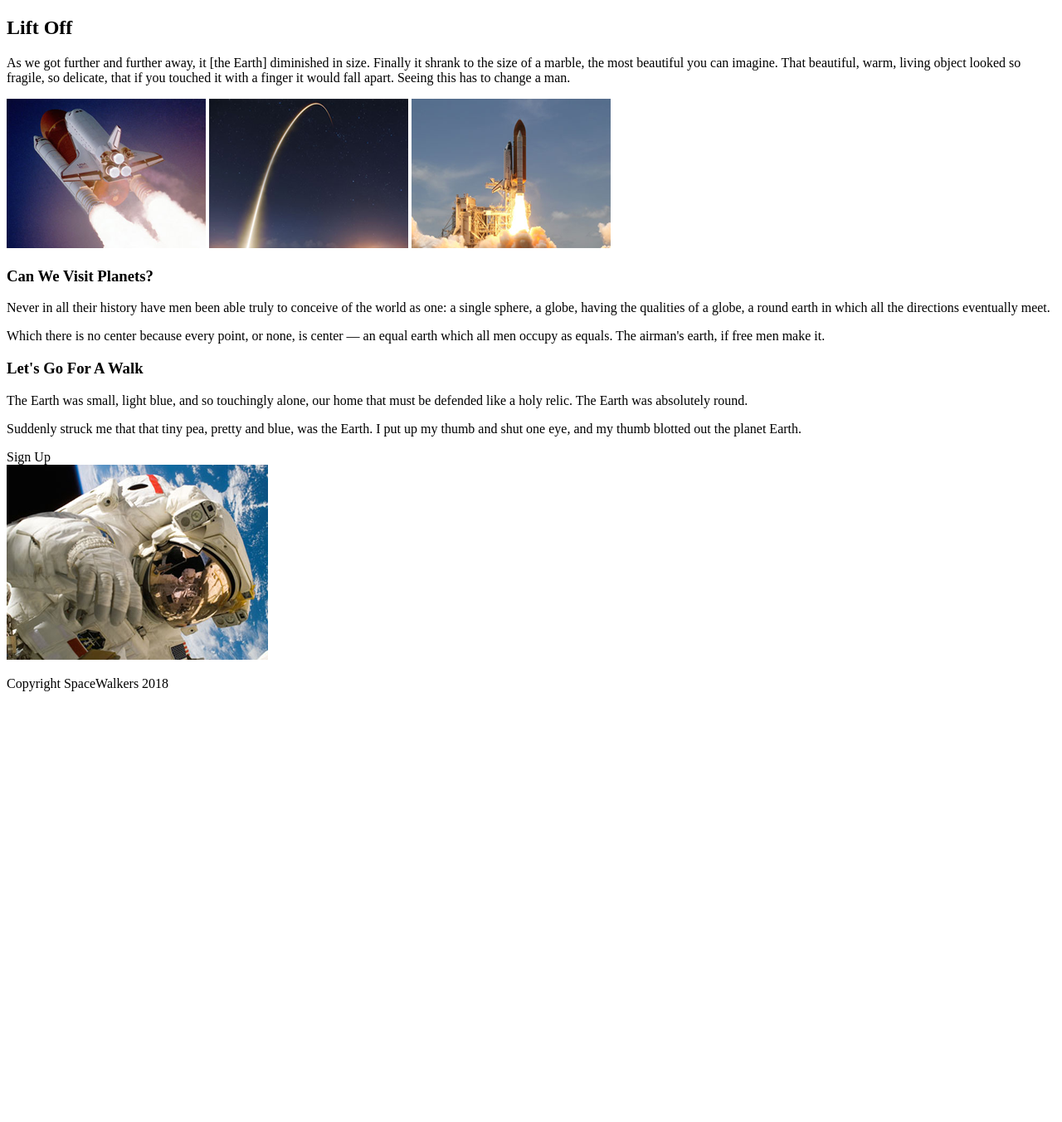
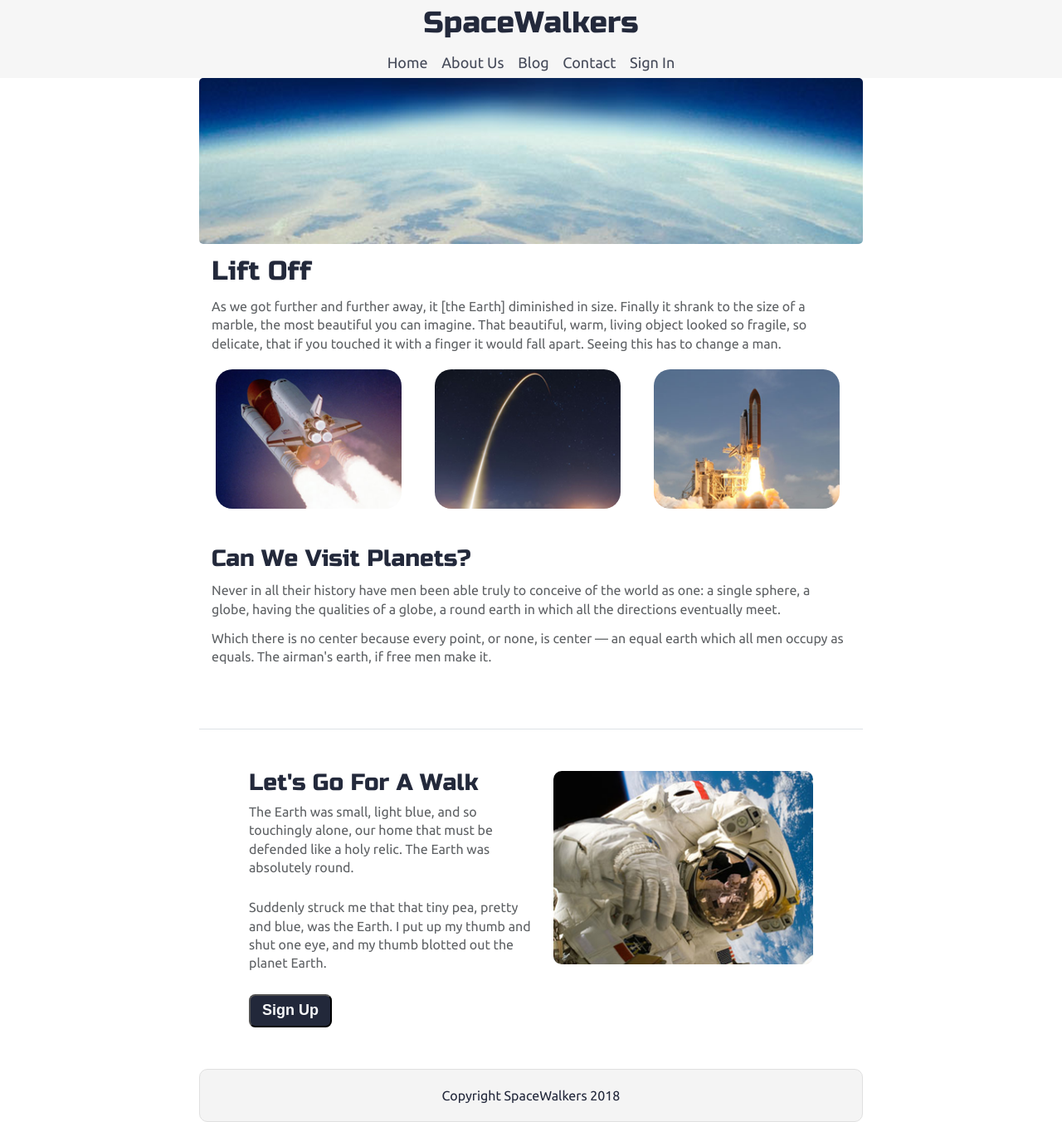
Before and after one commit to bloominstituteoftechnology/Sprint-Challenge--Advanced-CSS, a PHP site: page / in a window 1280 px wide. Shown: the whole page at 83% size. Before the commit the page ends 833 px from the top, so only its background shows below. Run offline with PHP 8.4, Linux system fonts and the light colour scheme; style sheets or scripts are compiled from the project's sources.

Commit message:
Finished Home Page desktop version.

```diff
--- /dev/null
+++ b/css/index.css
@@ -0,0 +1,298 @@
+/* http://meyerweb.com/eric/tools/css/reset/
+   v2.0 | 20110126
+   License: none (public domain)
+*/
+html,
+body,
+div,
+span,
+applet,
+object,
+iframe,
+h1,
+h2,
+h3,
+h4,
+h5,
+h6,
+p,
+blockquote,
+pre,
+a,
+abbr,
+acronym,
+address,
+big,
+cite,
+code,
+del,
+dfn,
+em,
+img,
+ins,
+kbd,
+q,
+s,
+samp,
+small,
+strike,
+strong,
+sub,
+sup,
+tt,
+var,
+b,
+u,
+i,
+center,
+dl,
+dt,
+dd,
+ol,
+ul,
+li,
+fieldset,
+form,
+label,
+legend,
+table,
+caption,
+tbody,
+tfoot,
+thead,
+tr,
+th,
+td,
+article,
+aside,
+canvas,
+details,
+embed,
+figure,
+figcaption,
+footer,
+header,
+hgroup,
+menu,
+nav,
+output,
+ruby,
+section,
+summary,
+time,
+mark,
+audio,
+video {
+  margin: 0;
+  padding: 0;
+  border: 0;
+  font-size: 100%;
+  font: inherit;
+  vertical-align: baseline;
+}
+/* HTML5 display-role reset for older browsers */
+article,
+aside,
+details,
+figcaption,
+figure,
+footer,
+header,
+hgroup,
+menu,
+nav,
+section {
+  display: block;
+}
+body {
+  line-height: 1;
+}
+ol,
+ul {
+  list-style: none;
+}
+blockquote,
+q {
+  quotes: none;
+}
+blockquote:before,
+blockquote:after,
+q:before,
+q:after {
+  content: '';
+  content: none;
+}
+table {
+  border-collapse: collapse;
+  border-spacing: 0;
+}
+* {
+  box-sizing: border-box;
+}
+html {
+  font-size: 62.5%;
+}
+html,
+body {
+  font-family: 'Ubuntu', sans-serif;
+  color: #5E6164;
+}
+h1,
+h2,
+h3,
+h4,
+h5 {
+  font-family: 'Russo One', sans-serif;
+  color: #23293B;
+}
+h1 {
+  font-size: 3.6rem;
+}
+h2 {
+  font-size: 3.2rem;
+}
+h3 {
+  font-size: 2.8rem;
+}
+p {
+  font-size: 1.6rem;
+  line-height: 1.4;
+}
+.container {
+  max-width: 800px;
+  width: 100%;
+  margin: 0 auto;
+}
+.main-navigation {
+  width: 100%;
+  background: #F6F6F6;
+}
+.main-navigation .nav-container {
+  height: 100%;
+  display: flex;
+  flex-direction: column;
+  align-items: center;
+  justify-content: space-between;
+}
+.main-navigation .nav-container .logo-heading {
+  padding: 10px;
+}
+@media (max-width: 500px) {
+  .main-navigation .nav-container {
+    flex-wrap: wrap;
+    justify-content: center;
+    padding-top: 10px;
+  }
+}
+@media (max-width: 500px) {
+  .main-navigation .nav-container .logo-heading {
+    font-size: 3rem;
+  }
+}
+.main-navigation .nav-container .nav {
+  width: 400px;
+  display: flex;
+  padding: 10px;
+  justify-content: space-evenly;
+}
+@media (max-width: 500px) {
+  .main-navigation .nav-container .nav {
+    width: 100%;
+    justify-content: space-around;
+  }
+}
+.main-navigation .nav-container .nav a {
+  font-size: 1.8rem;
+  color: #454A59;
+  text-decoration: none;
+}
+footer {
+  color: #22283B;
+  background: #f4f4f4;
+  padding: 20px 0;
+  border: 1px double #e0e0e0;
+  border-radius: 10px;
+  display: flex;
+  justify-content: center;
+  align-items: center;
+}
+.home .intro img {
+  -webkit-border-radius: 5px;
+  -moz-border-radius: 5px;
+  border-radius: 5px;
+}
+.home .intro h2 {
+  padding: 15px;
+}
+.home .intro p {
+  padding: 0 15px;
+}
+.home .space-images {
+  display: flex;
+  flex-wrap: wrap;
+  width: 100%;
+}
+.home .space-images img {
+  width: 28%;
+  margin: 20px 2.5%;
+  border-radius: 20px;
+  height: 100%;
+}
+.home .visit-planets {
+  padding: 15px;
+}
+.home .visit-planets h3 {
+  margin-top: 11px;
+}
+.home .visit-planets p {
+  margin-top: 13px;
+}
+.home .walk {
+  margin-top: 60px;
+  border-top: 1px solid #dee2e6;
+  padding: 50px 60px;
+  display: flex;
+  justify-content: center;
+}
+.home .walk .walk-text {
+  width: 50%;
+}
+.home .walk .walk-text h3 {
+  margin-bottom: 10px;
+}
+.home .walk .walk-text p {
+  margin-bottom: 26px;
+}
+.home .walk .walk-text .btn button {
+  -webkit-border-radius: 7.5px;
+  -moz-border-radius: 7.5px;
+  border-radius: 7.5px;
+  display: flex;
+  justify-content: center;
+  align-items: center;
+  width: 100px;
+  height: 40px;
+  background-color: #22283A;
+  color: #F6F7F8;
+  cursor: pointer;
+  font-size: 1.8rem;
+  font-weight: bold;
+}
+@media (max-width: 500px) {
+  .home .walk .walk-text .btn button {
+    width: 100%;
+  }
+}
+.home .walk .walk-text .btn button:hover {
+  background: #F6F7F8;
+  color: #22283A;
+}
+.home .walk .walk-img {
+  width: 46%;
+  margin-left: 4%;
+}
+.home .walk .walk-img img {
+  width: 100%;
+  height: auto;
+  border-radius: 10px;
+}
--- a/index.html
+++ b/index.html
@@ -1,6 +1,7 @@
 <!doctype html>
 
 <html lang="en">
+
 <head>
   <meta charset="utf-8">
 
@@ -16,48 +17,65 @@
 
 <body>
 
- <!-- navigation code here -->
+  <header class="main-navigation">
+    <div class="container nav-container">
+      <h1 class="logo-heading">SpaceWalkers</h1>
+      <nav class="nav">
+        <a class="nav-link" href="#">Home</a>
+        <a class="nav-link" href="#">About Us</a>
+        <a class="nav-link" href="#">Blog</a>
+        <a class="nav-link" href="#">Contact</a>
+        <a class="nav-link" href="#">Sign In</a>
+      </nav>
+    </div>
+  </header>
 
   <div class="container home">
 
     <header class="intro">
-       <!-- image code here -->
+      <img src="img/main-header.png" alt="Earth from space" class="main-header-img">
 
       <h2>Lift Off</h2>
 
-      <p>As we got further and further away, it [the Earth] diminished in size. Finally it shrank to the size of a marble, the most beautiful you can imagine. That beautiful, warm, living object looked so fragile, so delicate, that if you touched it with a finger it would fall apart. Seeing this has to change a man.</p>
+      <p>As we got further and further away, it [the Earth] diminished in size. Finally it shrank to the size of a marble,
+        the most beautiful you can imagine. That beautiful, warm, living object looked so fragile, so delicate, that if you
+        touched it with a finger it would fall apart. Seeing this has to change a man.</p>
     </header>
 
     <section class="space-images">
-        <img src="img/blast.png" class="blast" alt="Rocket blasting off">
-        <img src="img/sky.png" class="sky" alt="Space sky image">
-        <img src="img/launch.png" class="launch" alt="Launching rocket">
+      <img src="img/blast.png" class="blast" alt="Rocket blasting off">
+      <img src="img/sky.png" class="sky" alt="Space sky image">
+      <img src="img/launch.png" class="launch" alt="Launching rocket">
     </section>
 
     <section class="visit-planets">
 
       <h3>Can We Visit Planets?</h3>
 
-      <p>Never in all their history have men been able truly to conceive of the world as one: a single sphere, a globe, having the qualities of a globe, a round earth in which all the directions eventually meet.</p>
+      <p>Never in all their history have men been able truly to conceive of the world as one: a single sphere, a globe, having
+        the qualities of a globe, a round earth in which all the directions eventually meet.</p>
 
-      <p>Which there is no center because every point, or none, is center — an equal earth which all men occupy as equals. The airman's earth, if free men make it.</p>
+      <p>Which there is no center because every point, or none, is center — an equal earth which all men occupy as equals.
+        The airman's earth, if free men make it.</p>
     </section>
 
     <section class="walk">
       <div class="walk-text">
         <h3>Let's Go For A Walk</h3>
 
-        <p>The Earth was small, light blue, and so touchingly alone, our home that must be defended like a holy relic. The Earth was absolutely round.</p>
+        <p>The Earth was small, light blue, and so touchingly alone, our home that must be defended like a holy relic. The
+          Earth was absolutely round.</p>
 
-        <p>Suddenly struck me that that tiny pea, pretty and blue, was the Earth. I put up my thumb and shut one eye, and my thumb blotted out the planet Earth.</p>
+        <p>Suddenly struck me that that tiny pea, pretty and blue, was the Earth. I put up my thumb and shut one eye, and
+          my thumb blotted out the planet Earth.</p>
 
         <div class="btn">
-          Sign Up
+          <button>Sign Up</button>
         </div>
       </div>
 
       <div class="walk-img">
-          <img src="img/space-walk.png" alt="Space walking astronaut">
+        <img src="img/space-walk.png" alt="Space walking astronaut">
       </div>
 
     </section>
@@ -68,4 +86,5 @@
 
   </div>
 </body>
+
 </html>
--- a/less/global.less
+++ b/less/global.less
@@ -15,6 +15,10 @@ html, body {
 h1, h2, h3, h4, h5 {
   font-family: 'Russo One', sans-serif;
   color: @header-font-color;
+}
+
+h1 {
+  font-size: 3.6rem;
 }
 
 h2 {
--- a/less/home-page.less
+++ b/less/home-page.less
@@ -3,7 +3,9 @@
 .home {
 
   .intro {
-
+    img {
+      .border-radius(5px);
+    }
     h2 {
       padding: 15px;
     }
@@ -58,6 +60,10 @@
       }
 
       .btn {
+        button {
+          .button-creator(100px, 40px, @btn-bg-color, @porcelain, 1.8rem);
+        }
+
       }
     }
 
--- a/less/index.less
+++ b/less/index.less
@@ -1 +1,29 @@
 // Import your less files here:
+// Variables and Mixins
+@import 'variables.less';
+@import 'mixins.less';
+
+// Reset and Global Styles
+@import 'reset.less';
+@import 'global.less';
+
+// Reusable components
+@import 'navigation.less';
+@import 'footer.less';
+
+// Page Specific
+@import 'home-page.less';
+
+// 1.  `variables.less`
+
+// 2.  `mixins.less`
+
+// 3.  `reset.less`
+
+// 4.  `global.less`
+
+// 5.  `navigation.less`
+
+// 6.  `footer.less`
+
+// 7.  `home-page.less`
--- a/less/mixins.less
+++ b/less/mixins.less
@@ -1 +1,32 @@
 // Mixins Here
+.center() {
+    display: flex;
+    justify-content: center;
+    align-items: center;
+  }
+
+  .border-radius(@radius) {
+    -webkit-border-radius: @radius;
+       -moz-border-radius: @radius;
+            border-radius: @radius;
+  }
+
+  .button-creator(@width, @height, @bg-color, @font-color, @font-size) {
+    .border-radius(7.5px);
+    .center;
+    width: @width;
+    height: @height;
+    background-color: @bg-color;
+    color: @font-color;
+    cursor: pointer;
+    font-size: @font-size;
+    font-weight: bold;
+    @media @mobile {
+      width: 100%;
+    }
+
+    &:hover {
+      background: @porcelain;
+      color: @btn-bg-color;
+    }
+  }
--- a/less/navigation.less
+++ b/less/navigation.less
@@ -1 +1,41 @@
 // Navigation code here
+.main-navigation {
+    width: 100%;
+    background: @nav-bg;
+    .nav-container {
+        height: 100%;
+        display: flex;
+        flex-direction: column;
+        align-items: center;
+        justify-content: space-between;
+        .logo-heading {
+            padding: 10px;
+        }
+        @media @mobile {
+            flex-wrap: wrap;
+            justify-content: center;
+            padding-top: 10px;
+        }
+        .logo-heading {
+            @media @mobile {
+                font-size: 3rem;
+            }
+        }
+        .nav {
+            width: 400px;
+            display: flex;
+            padding: 10px;
+            justify-content: space-evenly;
+
+            @media @mobile {
+                width: 100%;
+                justify-content: space-around;
+            }
+            a {
+                font-size: 1.8rem;
+                color: @nav-font;
+                text-decoration: none;
+            }
+        }
+    }
+} // .main-navigation
--- a/less/variables.less
+++ b/less/variables.less
@@ -24,3 +24,4 @@
 @border-real: #dee2e6;
 
 // Mobile var
+@mobile: ~"(max-width: 500px)";
```
